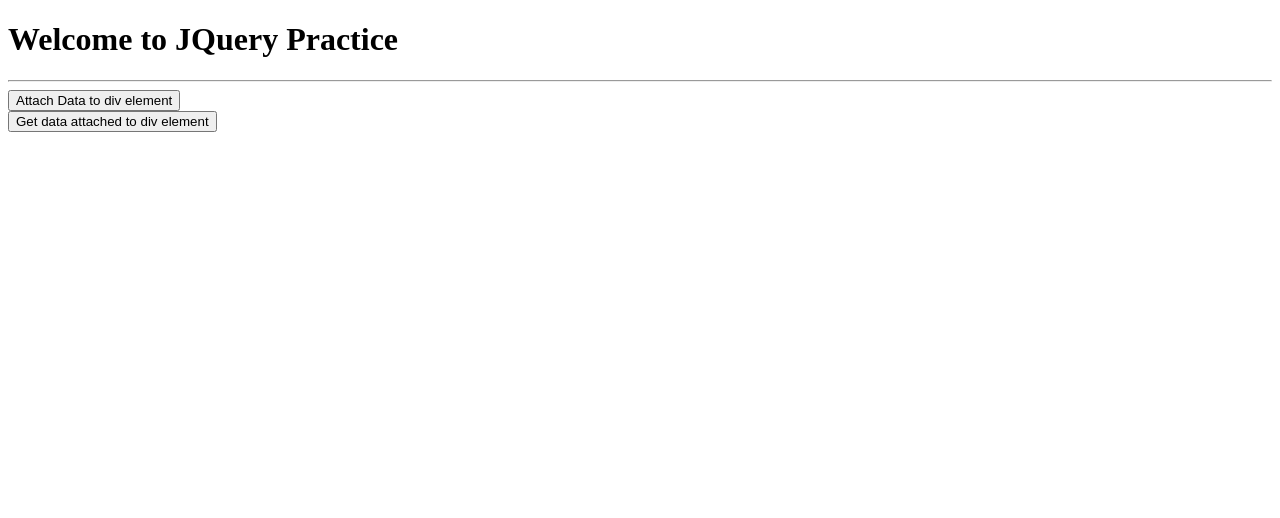
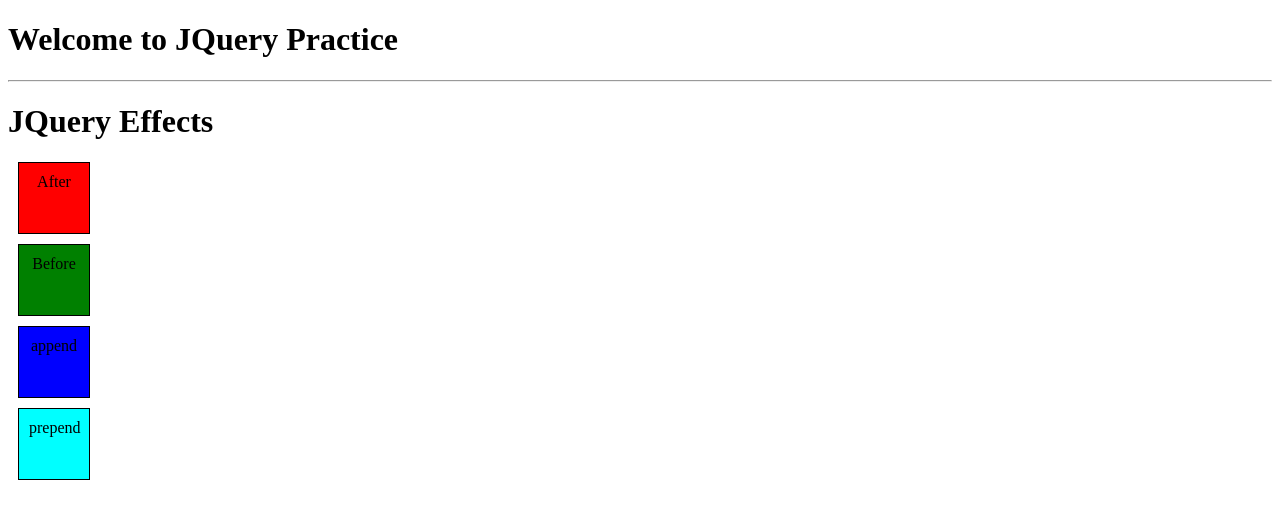
Before and after one commit to usmanhaider461/JQuery, a plain HTML site: page index.html in a window 1280 px wide. Drawn offline with Linux system fonts and the light colour scheme.

Commit message:
JQuery effects

```diff
--- a/index.html
+++ b/index.html
@@ -78,13 +78,28 @@
             </ul>
         </li>
     </ul> -->
-    <button id="btn1">
+    <!-- <h1>JQuery Data APIs</h1> -->
+    <!-- <button id="btn1">
         Attach Data to div element
     </button><br>
     <button id="btn2">
         Get data attached to div element
     </button>
-    <div></div>
+    <div></div> -->
+
+    <h1>JQuery Effects</h1>
+    <div class="color-box after">
+        After
+    </div>
+    <div class="color-box before">
+        Before
+    </div>
+    <div class="color-box append">
+        append
+    </div>
+    <div class="color-box prepend">
+        prepend
+    </div>
     <!-- **************************** -->
     <!-- Javascript JQuery Code -->
     <!-- **************************** -->
```
